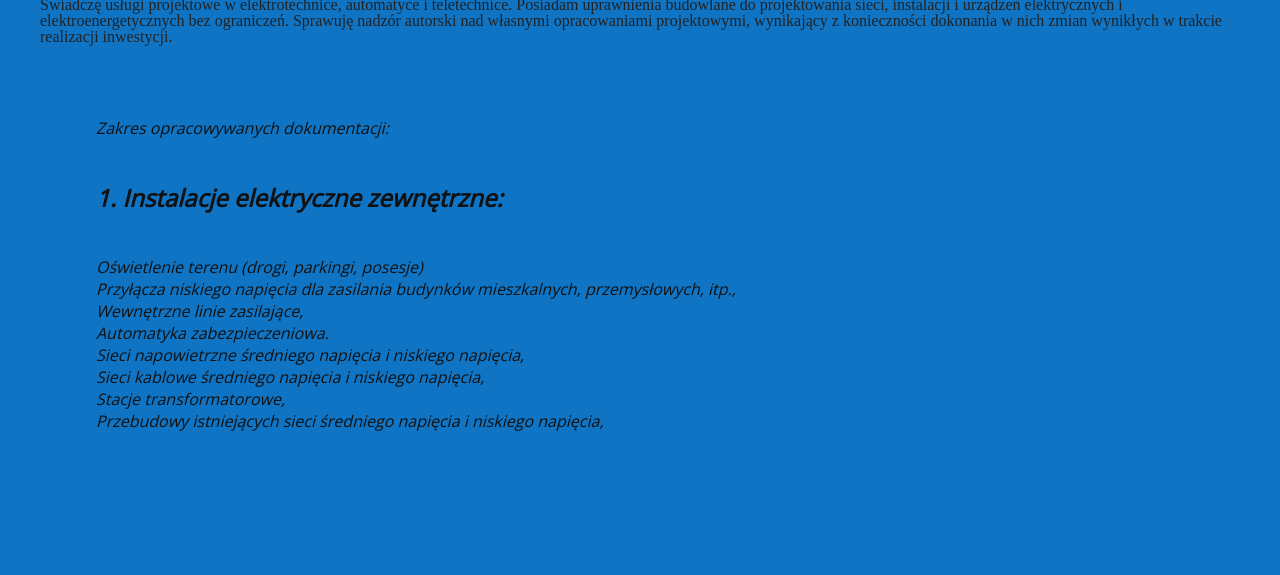
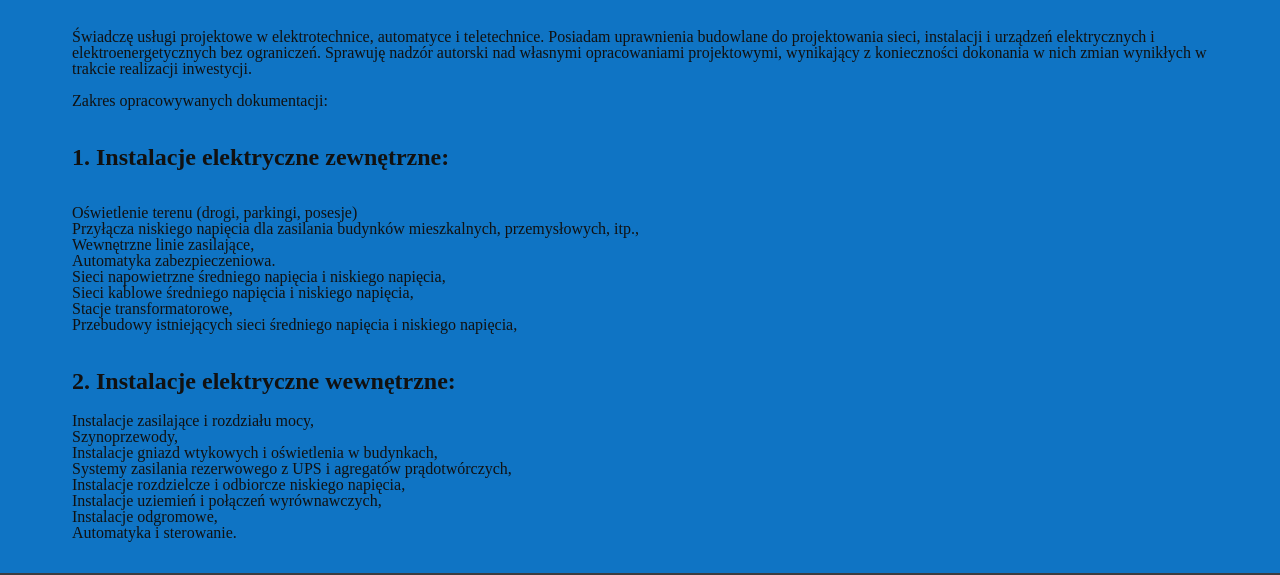
Before and after one commit to kamilmuzyka91/Kros---electric-company-website-, a website: page public/projects.html in a window 1280 px wide. Shown: the part 225-800 px from the top of the page. Drawn offline with nearby package versions, Linux system fonts and the light colour scheme.

Commit message:
fixed formatting

```diff
--- a/public/projects.html
+++ b/public/projects.html
@@ -46,7 +46,7 @@
         <section class="services">
             <div class="services__wrapper">
                 <h1 class="services__title">Projektowanie</h1>
-                <section>
+                <section class="services__tile">
                     <p>Świadczę usługi projektowe w elektrotechnice, automatyce i teletechnice. Posiadam uprawnienia
                         budowlane do projektowania sieci, instalacji i urządzeń elektrycznych i elektroenergetycznych
                         bez
@@ -55,8 +55,8 @@
                         dokonania w nich zmian wynikłych w trakcie realizacji inwestycji.</p>
 
                     <br>
-                    <article class="services__tile">
-                        <ul class="services__list">Zakres opracowywanych dokumentacji:
+                    <article>
+                        <ul>Zakres opracowywanych dokumentacji:
                             <br> <br>
                             <h2>1. Instalacje elektryczne zewnętrzne:</h2>
                             <br>
@@ -72,8 +72,8 @@
                         </ul>
                     </article>
 
-                    <article class="services__tile">
-                        <ul class="services__list">
+                    <article>
+                        <ul>
                             <br>
                             <h2>2. Instalacje elektryczne wewnętrzne:</h2>
                             <li>Instalacje zasilające i rozdziału mocy,</li>
```
